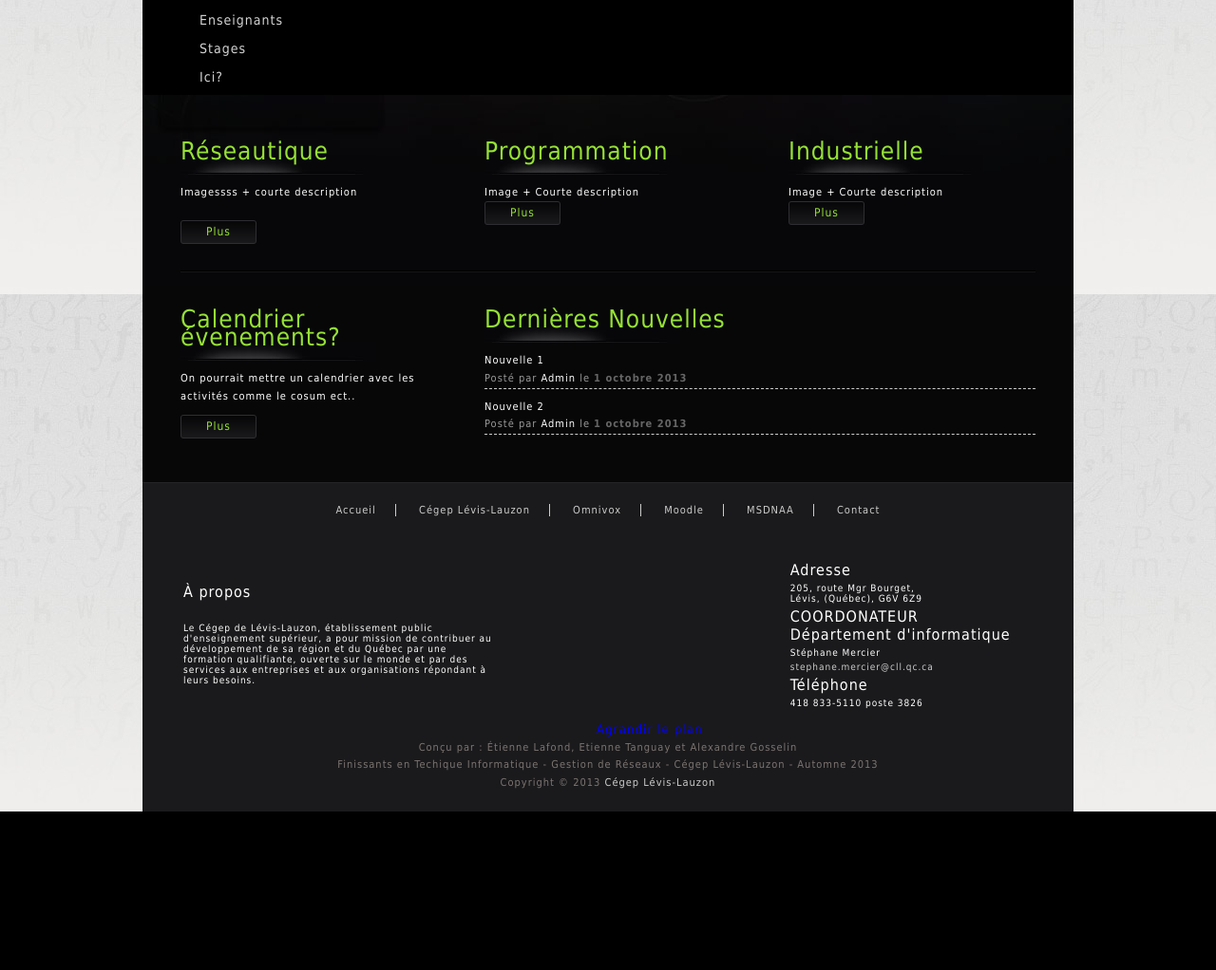
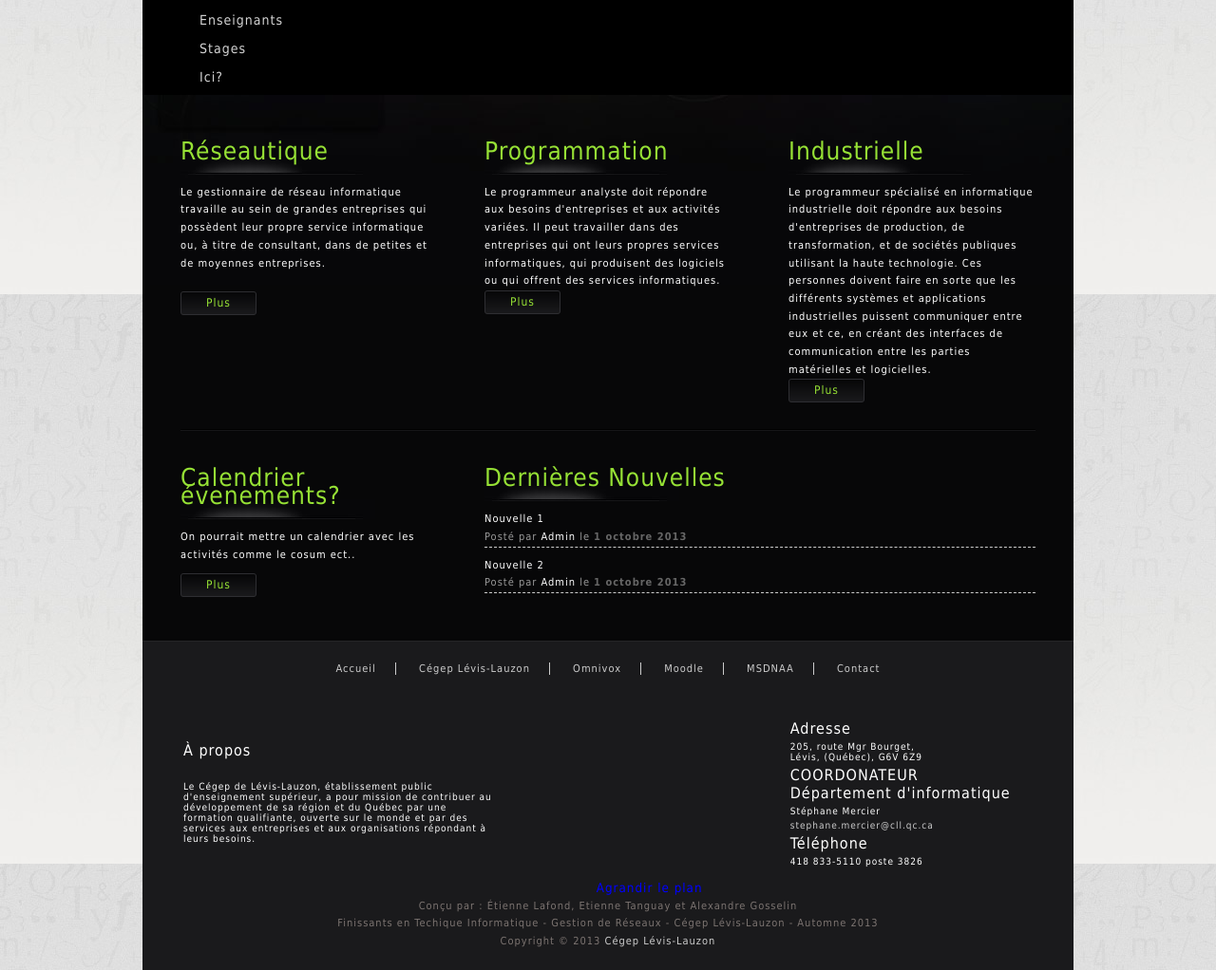
Before and after one commit to dinfcll/a13-dinf-siteweb, a PHP site: page / in a window 1280 px wide. Shown: the part 290-1312 px from the top of the page at 95% size. Before the commit the page ends 1145 px from the top, so only its background shows below. Run offline with PHP 8.4, Linux system fonts and the light colour scheme; some libraries are stand-ins or nearby versions; grey boxes are pictures that could not be loaded.

Commit message:
programmes

```diff
--- a/index.php
+++ b/index.php
@@ -14,21 +14,21 @@ include('header.php');
             <div class="section_w260 float_l margin_r60">
                 <h2>Réseautique</h2>
 
-                <p>Imagessss + courte description</p>
+                <p>Le gestionnaire de réseau informatique travaille au sein de grandes entreprises qui possèdent leur propre service informatique ou, à titre de consultant, dans de petites et de moyennes entreprises.</p>
 
 
 
                 <div class="cleaner_h20"></div>
-                <div class="button_01"><a href="#">Plus</a></div>
+                <div class="button_01"><a href="http://cll.qc.ca/programmes/techniques/techniques-de-linformatique-gestion-de-reseaux-informatiques-420-ac/">Plus</a></div>
             </div>
 
             <div class="section_w260 float_l margin_r60">
 
                 <h2>Programmation</h2>
 
-                <p>Image + Courte description</p>
+                <p>Le programmeur analyste doit répondre aux besoins d'entreprises et aux activités variées. Il peut travailler dans des entreprises qui ont leurs propres services informatiques, qui produisent des logiciels ou qui offrent des services informatiques.</p>
 
-                <div class="button_01"><a href="#">Plus</a></div>
+                <div class="button_01"><a href="http://cll.qc.ca/programmes/techniques/techniques-de-linformatique-informatique-de-gestion-420-aa/">Plus</a></div>
 
             </div>
 
@@ -36,9 +36,9 @@ include('header.php');
 
                 <h2>Industrielle</h2>
 
-                <p>Image + Courte description</p>
+                <p>Le programmeur spécialisé en informatique industrielle doit répondre aux besoins d'entreprises de production, de transformation, et de sociétés publiques utilisant la haute technologie. Ces personnes doivent faire en sorte que les différents systèmes et applications industrielles puissent communiquer entre eux et ce, en créant des interfaces de communication entre les parties matérielles et logicielles.</p>
 
-                <div class="button_01"><a href="#">Plus</a></div>
+                <div class="button_01"><a href="http://cll.qc.ca/programmes/techniques/techniques-de-linformatique-informatique-industrielle-420-ab/">Plus</a></div>
 
             </div>
 
```
